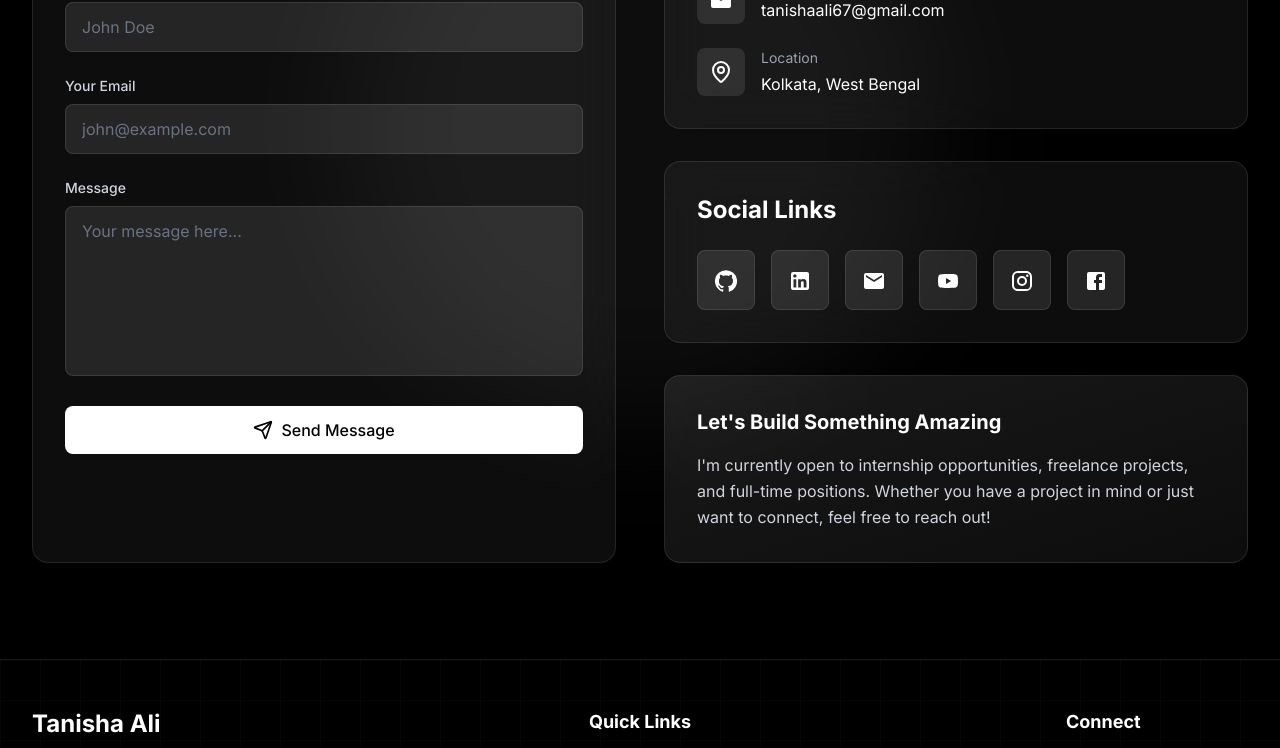
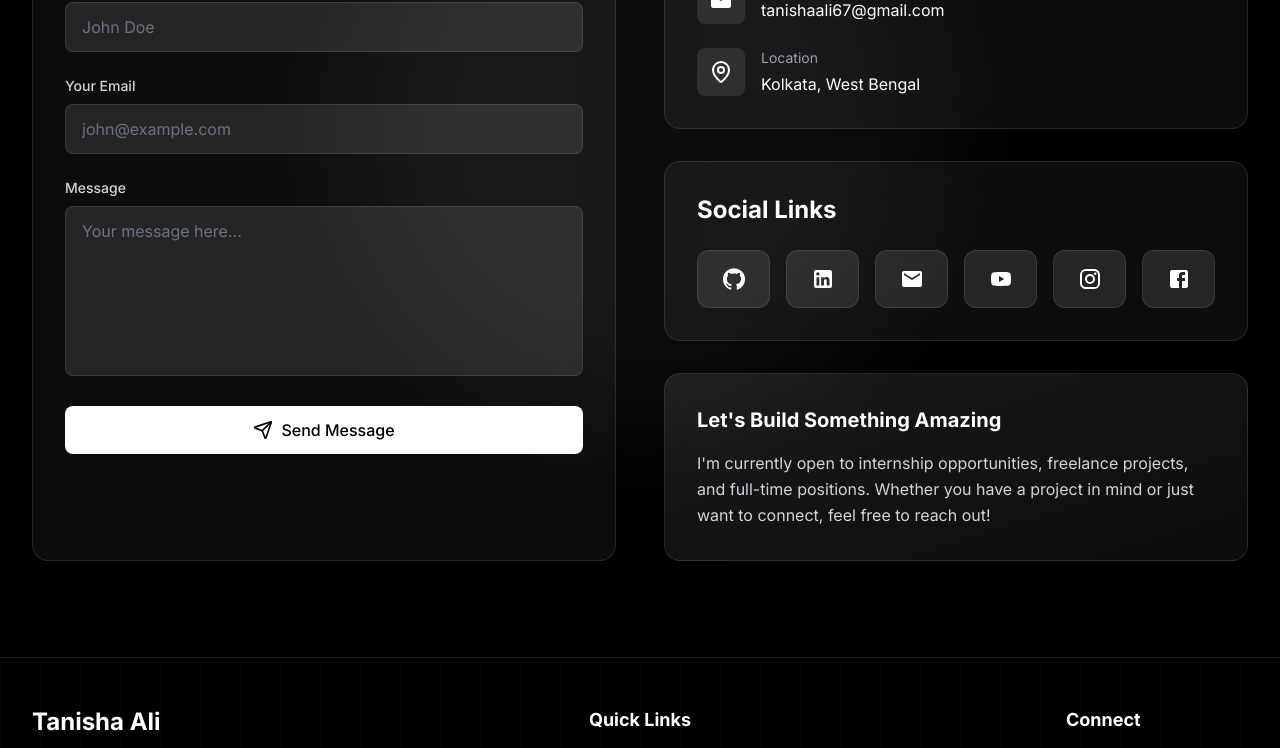
Before and after one commit to tanisha971/portfolio-of-tanisha, a React (Vite) app in the folder client/: page /coding-profiles in a window 1280 px wide. Shown: the part 9230-9978 px from the top of the page. Built offline with nearby package versions, Linux system fonts and the light colour scheme; no server answers.

Commit message:
updated Contact

```diff
--- a/client/src/components/Contact/Contact.jsx
+++ b/client/src/components/Contact/Contact.jsx
@@ -80,7 +80,7 @@ export default function Contact() {
             whileInView={{ opacity: 1, x: 0 }}
             viewport={{ once: true }}
             transition={{ duration: 0.6 }}
-            className="bg-white/5 backdrop-blur-xl rounded-2xl p-8 border border-white/10"
+            className="bg-white/5 backdrop-blur-xl rounded-2xl p-6 md:p-8 border border-white/10"
           >
             <h3 className="text-2xl font-bold text-white mb-6">Send Message</h3>
             <form onSubmit={handleSubmit} className="space-y-6">
@@ -160,7 +160,7 @@ export default function Contact() {
                       {info.href ? (
                         <a
                           href={info.href}
-                          className="text-white hover:text-gray-300 transition-colors"
+                          className="text-white hover:text-gray-300 transition-colors break-all"
                         >
                           {info.value}
                         </a>
@@ -175,14 +175,14 @@ export default function Contact() {
 
             <div className="bg-white/5 backdrop-blur-xl rounded-2xl p-8 border border-white/10">
               <h3 className="text-2xl font-bold text-white mb-6">Social Links</h3>
-              <div className="flex gap-4">
+              <div className="grid grid-cols-3 sm:grid-cols-6 gap-4">
                 {socialLinks.map((social) => (
                   <a
                     key={social.label}
                     href={social.href}
                     target="_blank"
                     rel="noopener noreferrer"
-                    className="p-4 bg-white/10 rounded-lg hover:bg-white/20 transition-all duration-300 hover:scale-110 border border-white/10"
+                    className="flex items-center justify-center p-4 bg-white/10 rounded-xl border border-white/10 transition-all duration-300 hover:bg-white/20 hover:scale-105"
                     aria-label={social.label}
                   >
                     <social.icon size={24} className="text-white" />
```
